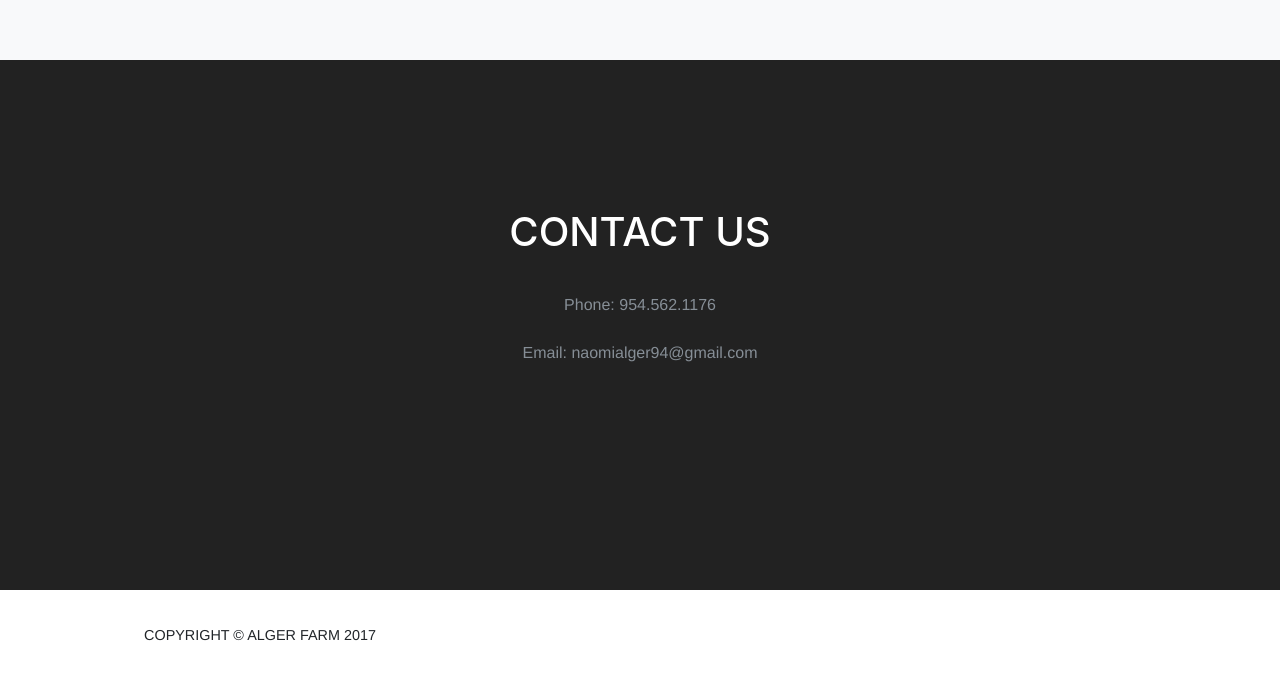
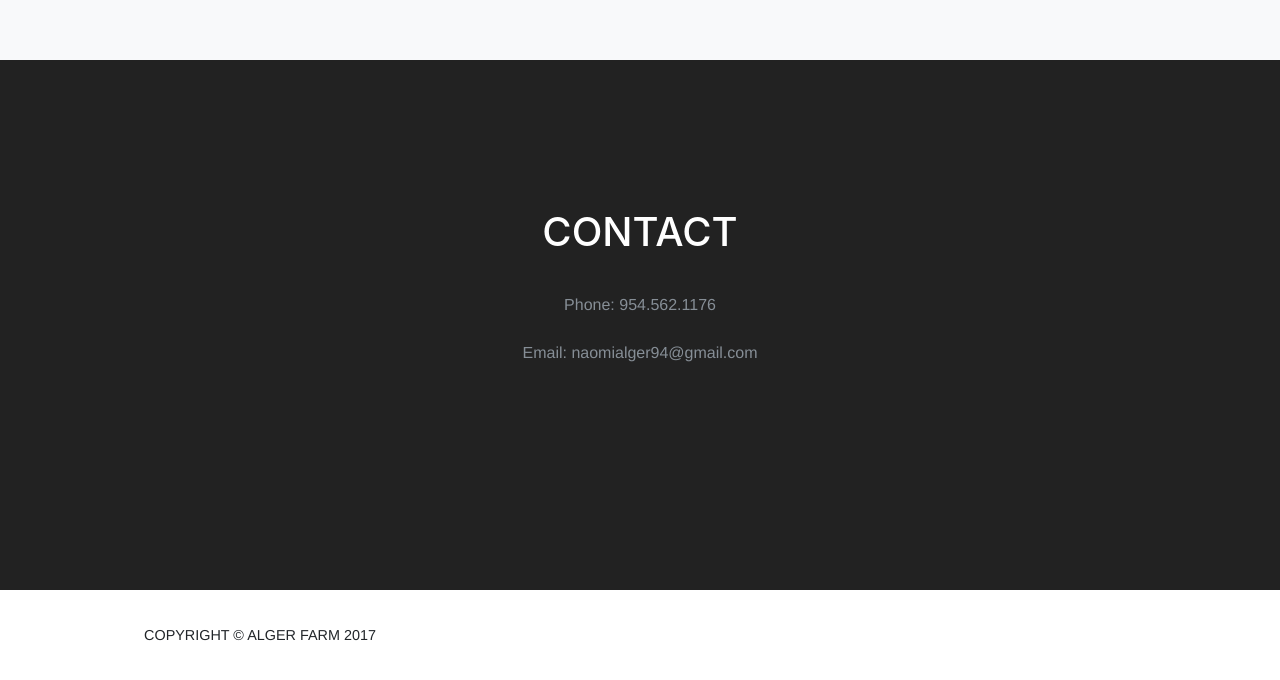
Before and after one commit to algerfarm/algerfarm.github.io, a website with bundled scripts: page index.html in a window 1280 px wide. Shown: the part 6282-6962 px from the top of the page. Built offline with nearby package versions, Linux system fonts and the light colour scheme; a web font is replaced by a local one.

Commit message:
contact change

```diff
--- a/index.html
+++ b/index.html
@@ -424,7 +424,7 @@
       <div class="container">
         <div class="row">
           <div class="col-lg-12 text-center">
-            <h2 class="section-heading">Contact Us</h2>
+            <h2 class="section-heading">Contact</h2>
             <h3 class="section-subheading text-muted"><br>Phone: 954.562.1176<br><br>Email: naomialger94@gmail.com</h3>
           </div>
         </div>
```
